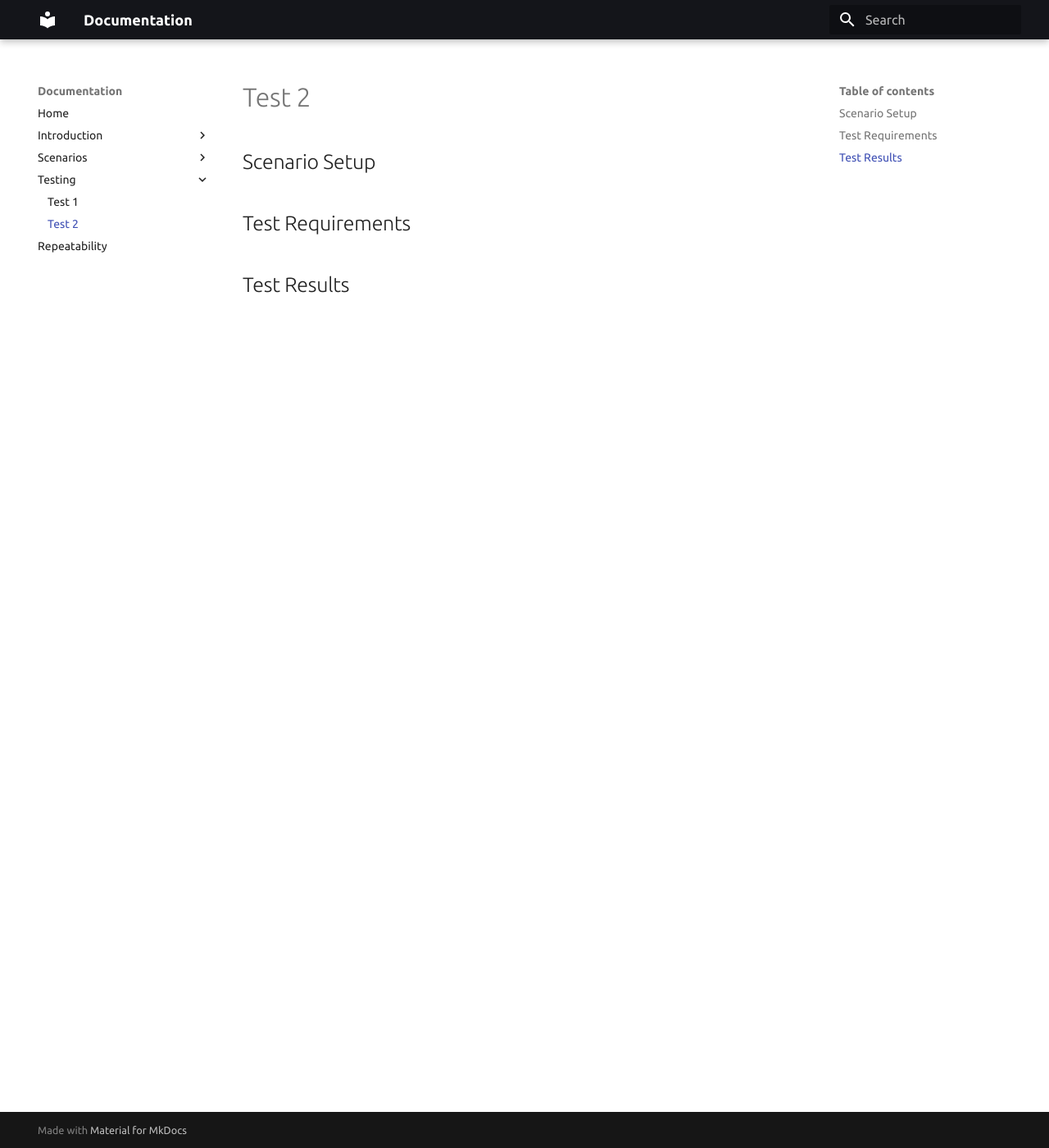
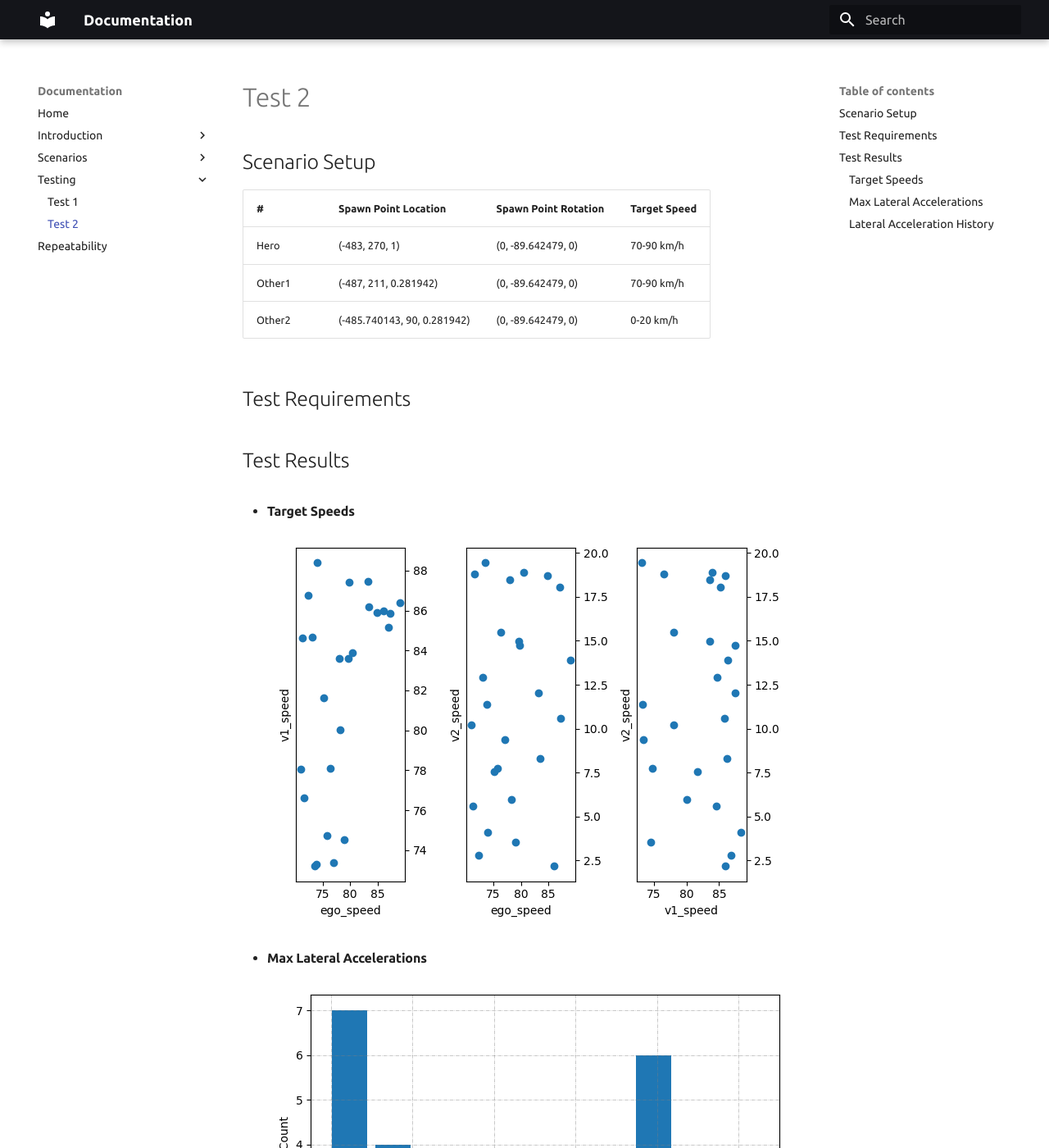
Before and after one commit to MercerFrey/term-project-486, an MkDocs documentation site: the page built from docs/test-2.md, in a window 1280 px wide and 1400 px high. Shown: the whole window at 82% size. Built offline with MkDocs 1.6.1 and Material for MkDocs 9.7.7, drawn with Linux system fonts in a browser that asks for light colours; some of the changed text lies outside the part shown.

Commit message:
Add plots to the documentation

```diff
--- a/docs/test-2.md
+++ b/docs/test-2.md
@@ -2,6 +2,24 @@
 
 ## Scenario Setup
 
+| # | Spawn Point Location | Spawn Point Rotation | Target Speed |
+| - | --------- | -------- | -------- |
+| Hero | (-483, 270, 1) | (0, -89.642479, 0) | 70-90 km/h |
+| Other1 | (-487, 211,  0.281942) | (0, -89.642479, 0) | 70-90 km/h |
+| Other2 | (-485.740143, 90, 0.281942) | (0, -89.642479, 0) | 0-20 km/h |
+
+
 ## Test Requirements
 
 ## Test Results
+
+- #### Target Speeds
+    ![target speeds image](plots/curved_target_speeds.png)
+- #### Max Lateral Accelerations
+    ![target speeds image](plots/curved_max_lat_acc.png)
+- #### Lateral Acceleration History
+    ![target speeds image](plots/curved_critical_lat_acc_5_0.png)
+    ![target speeds image](plots/curved_critical_lat_acc_5_1.png)
+    ![target speeds image](plots/curved_critical_lat_acc_5_2.png)
+    ![target speeds image](plots/curved_critical_lat_acc_5_3.png)
+    ![target speeds image](plots/curved_critical_lat_acc_5_4.png)
```
Also changed, not shown: docs/scenario-1.md (+4 -1 lines), docs/scenario-2.md (+5 -1 lines), docs/test-1.md (+18 -0 lines), docs/plots/curved_critical_lat_acc_5_0.png (added), docs/plots/curved_critical_lat_acc_5_1.png (added), docs/plots/curved_critical_lat_acc_5_2.png (added), docs/plots/curved_critical_lat_acc_5_3.png (added), docs/plots/curved_critical_lat_acc_5_4.png (renamed from docs/plots/curved_critical_lat_acc_5.png), docs/plots/curved_target_speeds.png, docs/plots/straight_critical_lat_acc_5_0.png (added), docs/plots/straight_critical_lat_acc_5_1.png (added), docs/plots/straight_critical_lat_acc_5_2.png (added), docs/plots/straight_critical_lat_acc_5_3.png (added), docs/plots/straight_critical_lat_acc_5_4.png (renamed from docs/plots/straight_critical_lat_acc_5.png), 1 more files, 1 other file.
